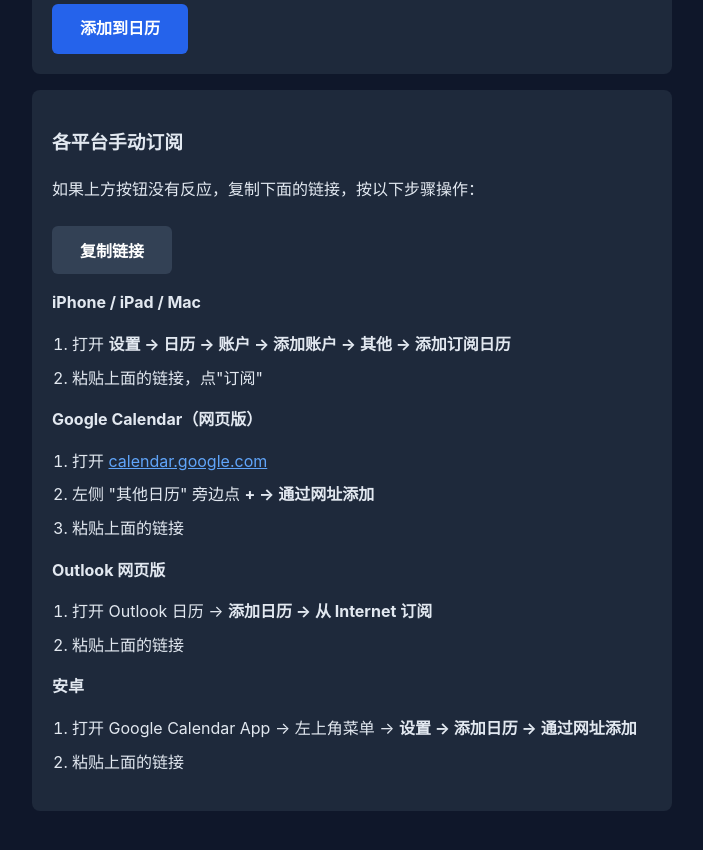
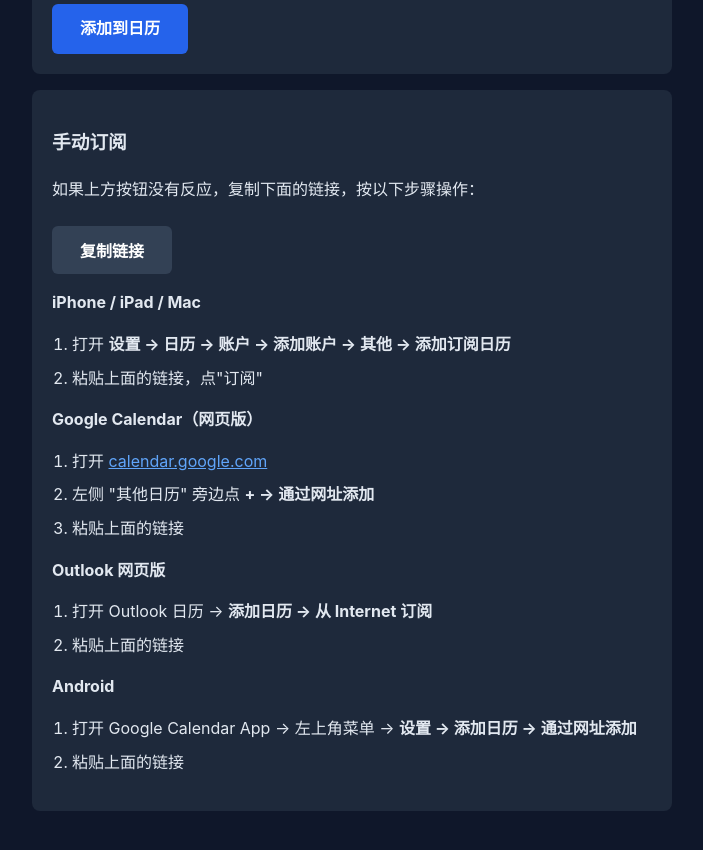
Before and after one commit to zhonng/World-Cup-2026, a website: page public/index.html in a window 1280 px wide. Shown: the part 300-1150 px from the top of the page, without its empty margins (288-991 px from the left). Drawn offline with Linux system fonts and the light colour scheme.

Commit message:
Commit index.html edits and regenerated ICS with scores

```diff
--- a/public/index.html
+++ b/public/index.html
@@ -62,7 +62,7 @@
 </div>
 
 <div class="card">
-  <h3>各平台手动订阅</h3>
+  <h3>手动订阅</h3>
   <p>如果上方按钮没有反应，复制下面的链接，按以下步骤操作：</p>
   <button class="btn btn-secondary" id="copy-btn" onclick="copyUrl()">复制链接</button>
 
@@ -85,7 +85,7 @@
     <li>粘贴上面的链接</li>
   </ol>
 
-  <p><strong> 安卓</strong></p>
+  <p><strong> Android</strong></p>
   <ol>
     <li>打开 Google Calendar App → 左上角菜单 → <strong>设置 → 添加日历 → 通过网址添加</strong></li>
     <li>粘贴上面的链接</li>
```
Also changed, not shown: 1 other file.
